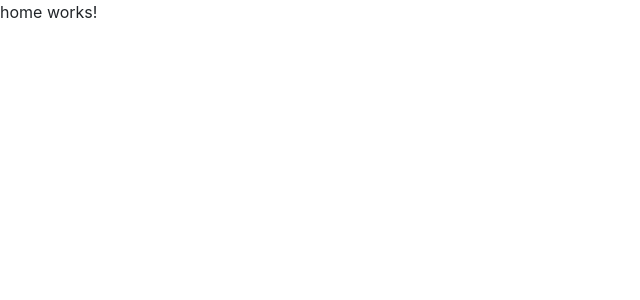
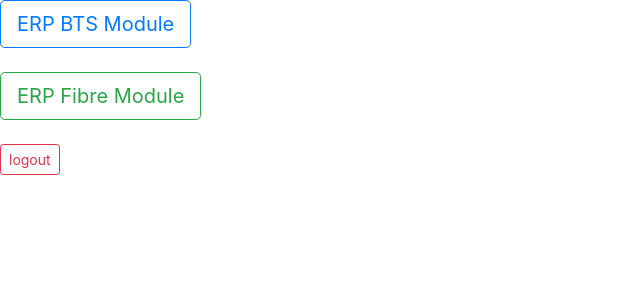
Before and after one commit to Imprint-Africa/erp-dashboardv2, an Angular app: page / in a window 1280 px wide. Shown: the top 300 px of the page, without its empty margins (0-640 px from the left). Built offline with nearby package versions, Linux system fonts and the light colour scheme; sample sign-in values are in the browser's storage; a web font is replaced by a local one.

Commit message:
Modified the home template

```diff
--- a/src/app/components/home/home.component.html
+++ b/src/app/components/home/home.component.html
@@ -1,3 +1,5 @@
-<p>
-  home works!
-</p>
+<button class="btn btn-outline-primary my-2 my-sm-0 btn-lg" type="submit">ERP BTS Module</button>
+<br><br>
+<button class="btn btn-outline-success my-2 my-sm-0 btn-lg" type="submit" routerLink="/fibre" routerLinkActive="active">ERP Fibre Module</button>
+<br><br>
+<button class="btn btn-outline-danger my-2 my-sm-0 btn-sm" (click)="logout()">logout</button>
--- a/src/app/components/home/home.component.ts
+++ b/src/app/components/home/home.component.ts
@@ -1,4 +1,6 @@
 import { Component, OnInit } from '@angular/core';
+import { Router } from '@angular/router';
+import { AuthService } from 'src/app/services/auth.service';
 
 @Component({
   selector: 'app-home',
@@ -7,9 +9,17 @@ import { Component, OnInit } from '@angular/core';
 })
 export class HomeComponent implements OnInit {
 
-  constructor() { }
+  constructor(
+    private router: Router,
+    private authService: AuthService,
+  ) { }
 
   ngOnInit() {
   }
 
+  logout() {
+    this.authService.logout();
+    this.router.navigate(['login']);
+    window.location.reload();
+  }
 }
```
